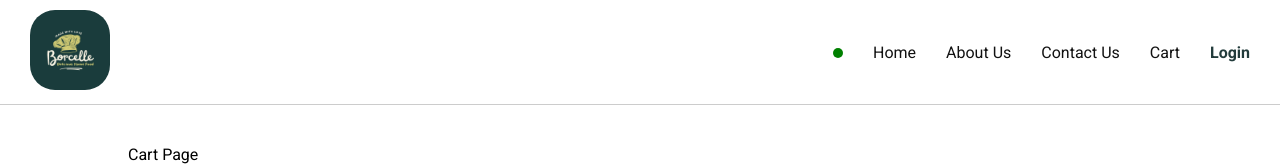
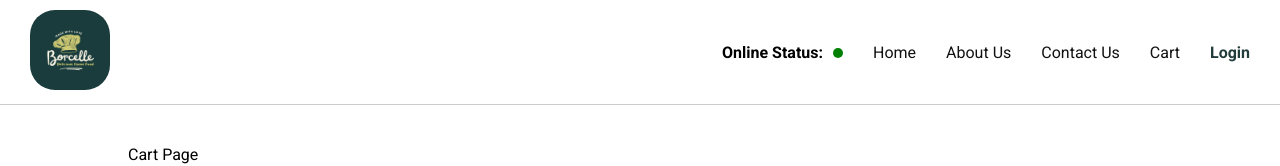
Before and after one commit to bhargavgopal-lanke/React-New, a React (Vite) app: page /cart in a window 1280 px wide. Shown: the top 166 px of the page. Built offline with nearby package versions, Linux system fonts and the light colour scheme.

Commit message:
Label added for online status.

```diff
--- a/App.css
+++ b/App.css
@@ -199,6 +199,7 @@ span.green {
   border-radius: 25px;
   width: 10px;
   height: 10px;
+  margin-left: 10px;
 }
 
 span.red {
@@ -207,4 +208,5 @@ span.red {
   border-radius: 25px;
   width: 10px;
   height: 10px;
+  margin-left: 10px;
 }
--- a/src/components/Header.jsx
+++ b/src/components/Header.jsx
@@ -20,6 +20,7 @@ const Header = () => {
         <div className="nav-items">
           <ul>
             <li>
+              <strong>Online Status:</strong>
               {showOnline === true ? (
                 <span className="green"></span>
               ) : (
```
